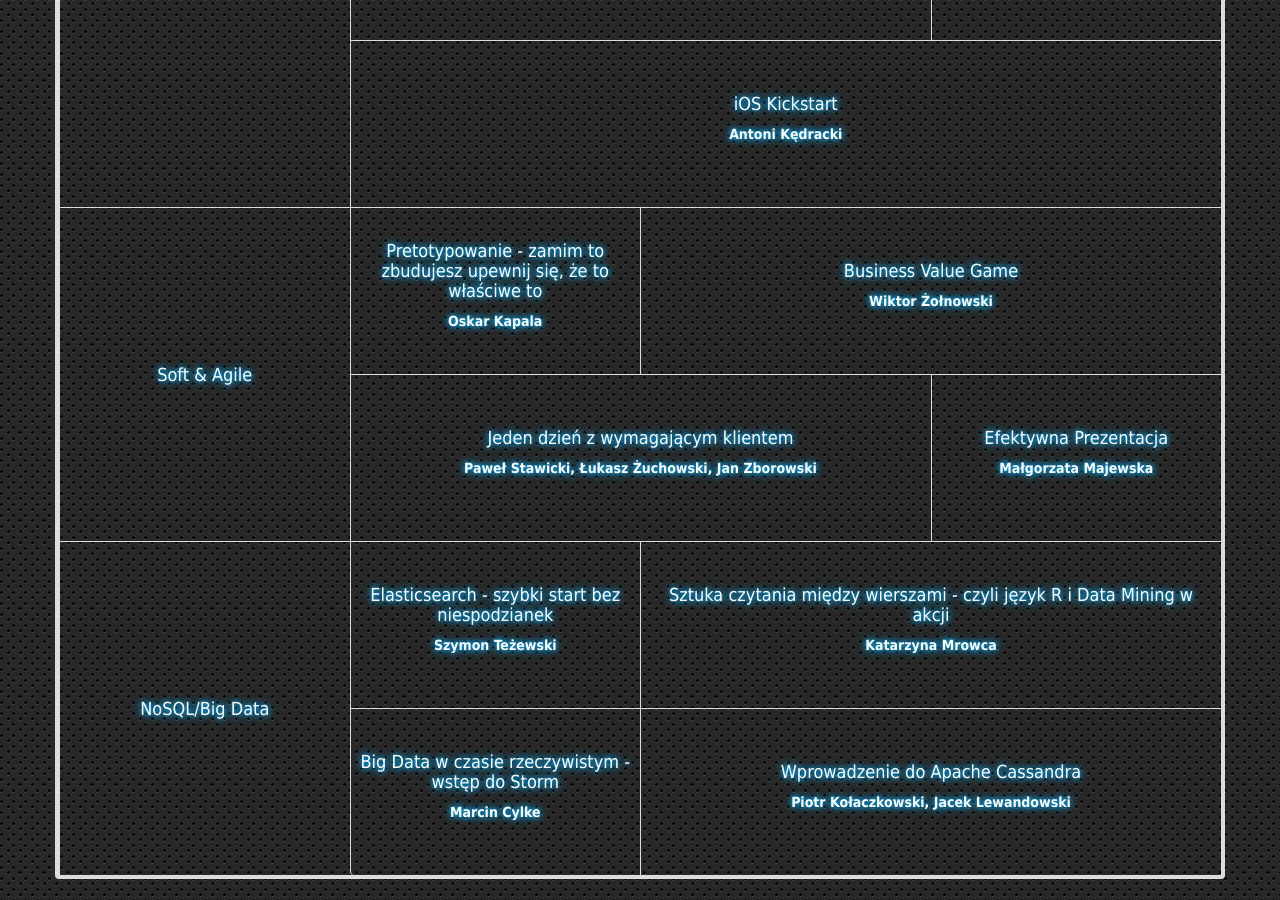
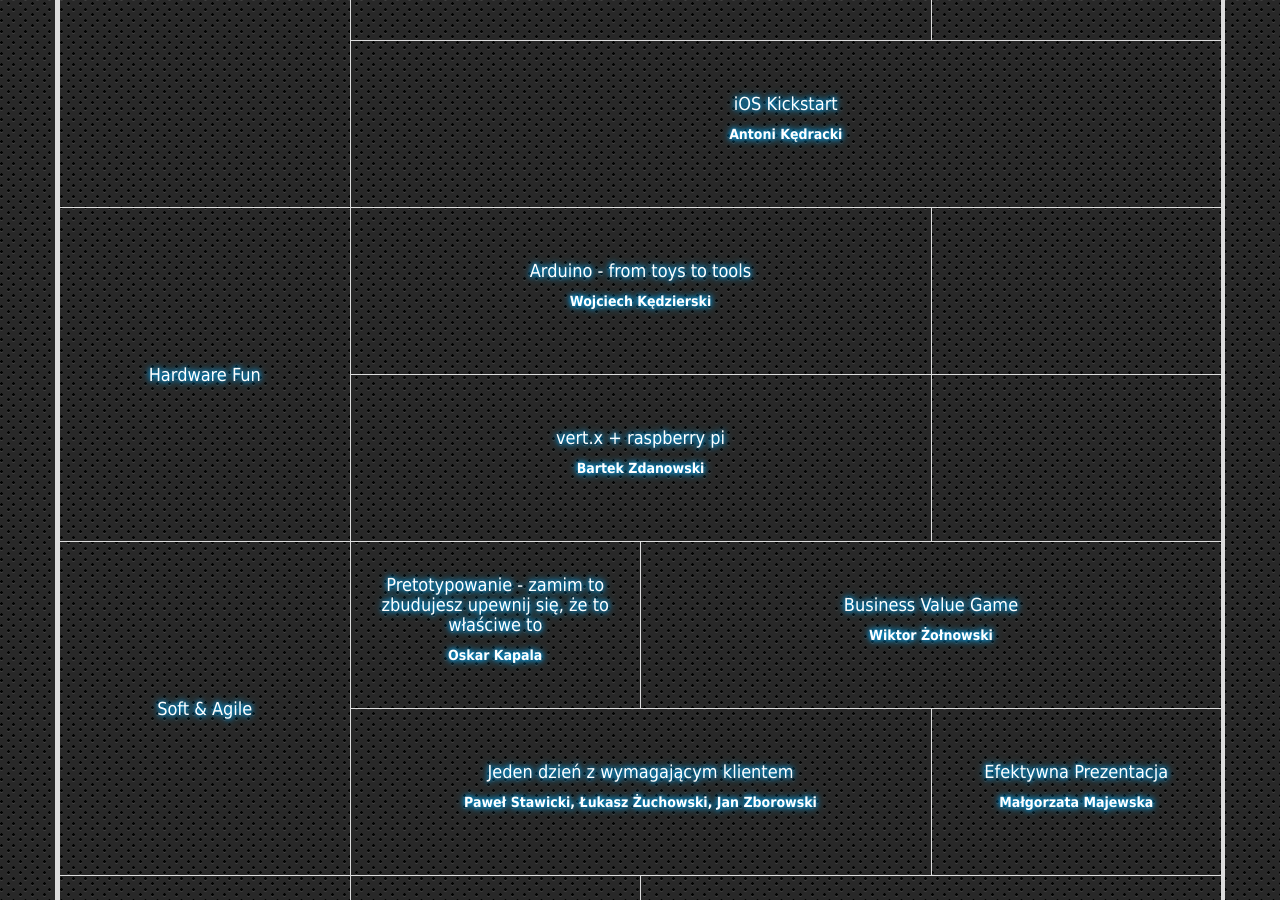
Before and after one commit to wojtekerbetowski/warsjawa2013, a Jekyll site: the page built from index.html, in a window 1280 px wide and 900 px high, scrolled down 3149 px. Built offline with Jekyll 4.4.1, drawn with Linux system fonts in a browser that asks for light colours; some of the changed lines change nothing that is shown.

Commit message:
Hardware Fun

```diff
--- a/index.html
+++ b/index.html
@@ -410,6 +410,36 @@ do w/w narzędzi skonfigurowany dostęp z konsoli"
         requirements: "By aktywnie uczestniczyć w warsztatach konieczny będzie Mac z:<ul><li>XCode (najlepiej 4.6+)</li><li>klientem git'a (polecam Sourcetree)</li></ul>"
         spots: 25
 
+- name: Hardware Fun
+  paths:
+    - talks:
+      - id: arduino
+        slots: 2
+        title: Arduino - from toys to tools
+        speaker:
+          name: Wojciech Kędzierski
+          photo: /img/speakers/wojciech_kedzierski.jpg
+          bio: "Wojciech aktualnie pracuje jako inżynier oprogramowania w firmie uTest i zajmuje się projektem Apphance.<br/><br/>Jest z wykształcenia optymalizatorem - ukończył informatykę na Politechnice Warszawskiej, lubi wszystko automatyzować.<br/><br/>W trakcie studiów pracował dorywczo w Irlandii, jako członek AIESEC wyjechał do Indii oraz zaliczył semestr we francuskim Grenoble. Mówi płynnie trzema obcymi językami.<br/><br/>Jego kariera zawodowa rozpoczęła się daleko od programowania - optymalizował procesy zakupowe, poznał również tajniki pracy w firmie konsultingowej.<br/><br/>Dzięki dalekim podróżom i bogatemu doświadczeniu zawodowemu w różnych środowiskach, Wojciech pozostał niezwykle otwarty na nowe pomysły i inne punkty widzenia."
+        spots: 30
+        description: "Warsztat przybliży uczestnikom przyjazną stronę świata elektroniki- widzianą oczyma informatyków. <br/><br/>Ze znanych elementów/klocków stworzymy złożone układy. Postaramy się krążyć jak najdalej od matematyki. <br/><br/>W trakcie zajęć uczestnicy pobawią się Arduino, LEDami, kabelkami i czujnikami."
+        requirements: "sprzet:<ul><li>wlasny laptop, </li><li>mile widziany wlasny miernik uniwersalny</li></ul><br/>wiedza:<ul> <li>podstawy programowania w C/C++ (typy zmiennych, petle, tablice statyczne)</li><li>umiejetnosc podlaczenia kabelkow i korzystania z miernika</li></ul>"
+
+      - id: empty
+
+    - talks:
+      - id: rasberry
+        slots: 2
+        title: vert.x + raspberry pi
+        speaker:
+          name: Bartek Zdanowski
+          photo: /img/speakers/bartek_zdanowski.jpg
+          bio: "Developer javy i elektronik w jednym ciele. Pracuje w TouK. <br/><br/>Kilka lat temu miał przyjemność rozkręcać pierwsze warsztaty Warsjawy. Tym razem, stanie po drugiej stronie lady i zaserwuje Kawę z ciastem malinowym.<br/><br/>Współtwórca innego prze-tworu - Confitury."
+        spots: 20
+        description: "Podczas warsztatu nauczysz się podstaw użcia frameworka Vert.x oraz jak oprogramować wyjścia RaspberryPi w Javie.<br/><br/>Podłączysz zewnętrzne urządzenie do Raspberry Pi (np. lampkę) i będziesz nią sterować wprost ze swojego programu opartego o Vert.x.<br/><br/>Czy może być coś przyjmniejszego tej soboty?! :D"
+        requirements: "<ul><li>umiec programowac w javie i/lub groovym</li><li>wlasny laptop</li><li>opcjonalnie raspberry pi - musze o tym wiedziec</li></ul>"
+
+      - id: empty
+
 - name: Soft & Agile
   paths:
     - talks:
```
Also changed, not shown: img/speakers/wojciech_kedzierski.jpg (added).
